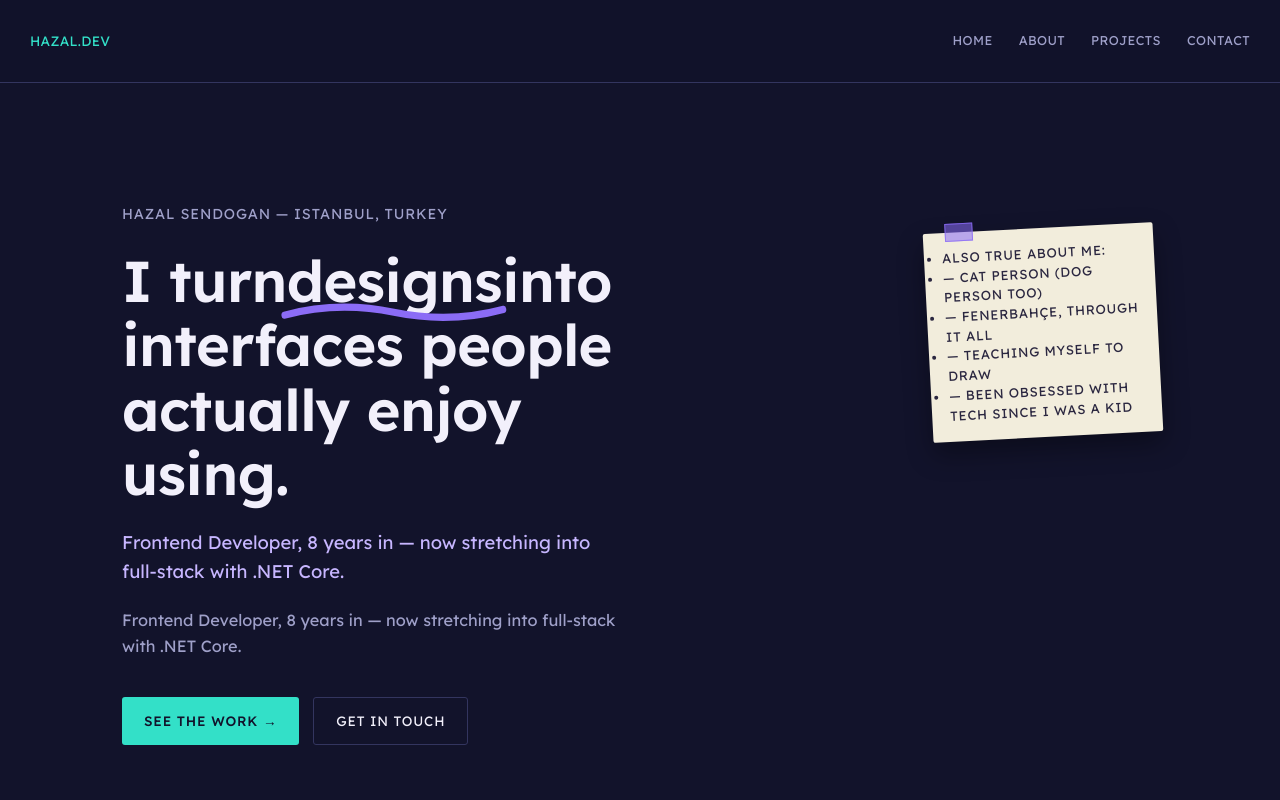
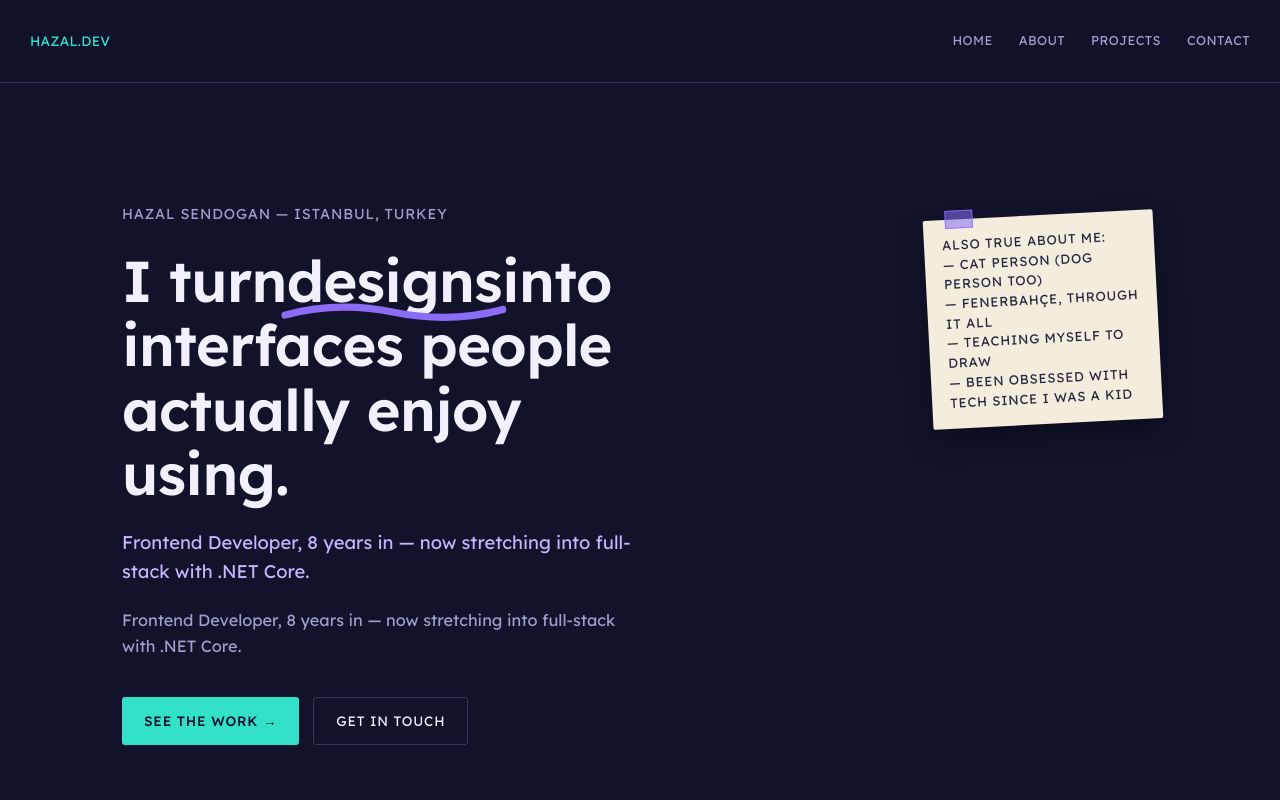
Before and after one commit to sendoganhazal/hazalsendogan, a Next.js app: page / in a window 1280 px wide. Shown: the top 800 px of the page. Built offline with nearby package versions, Linux system fonts and the light colour scheme.

Commit message:
homepage small desktop

```diff
--- a/src/app/globals.css
+++ b/src/app/globals.css
@@ -45,6 +45,11 @@ h3 {
   font-weight: 600;
   margin: 0;
   letter-spacing: -0.01em;
+}
+ul, li {
+  list-style-type: none;
+  margin: 0;
+  padding: 0;
 }
 /* NAV */
 nav {
@@ -264,13 +269,13 @@ nav .wrap {
   align-items: start;
 }
 .hero-col {
-  grid-column: 1 / 7;
+  grid-column: 1 / 10;
 }
 .hero-note-col {
   display: flex;
   justify-content: flex-end;
   padding-top: 12px;
-  grid-column: 7 / 13;
+  grid-column: 10 / 13;
 }
 @media (max-width: 767.98px) {
   .hero-inner {
@@ -313,15 +318,25 @@ nav .wrap {
     gap: 15px;
   }
   .hero-col {
-    grid-column: span 4;
+    grid-column: span 3;
   }
   .hero-note-col {
-    grid-column: span 2;
+    grid-column: span 3;
   }
 }
 @media (min-width: 1200px) and (max-width: 1399.98px) {
   .container {
     width: 1120px;
+  }
+     .hero-inner {
+    grid-template-columns: repeat(8, 1fr);
+    gap: 15px;
+  }
+  .hero-col {
+    grid-column: span 4;
+  }
+  .hero-note-col {
+    grid-column: span 4;
   }
 }
 
@@ -621,31 +636,28 @@ footer {
   color: var(--turquoise);
   font-weight: 500;
 }
-@media (max-width: 767.98px) {
+@media (max-width: 991.98px) {
   .teasers {
     grid-template-columns: repeat(2,1fr);
+    gap: 10px;
   }
   .teaser-card {
     grid-column: span 2;
   }
 }
 
-@media (min-width: 768px) and (max-width: 991.98px) {
-   .teasers {
-    grid-template-columns: repeat(4,1fr);
+@media (min-width: 992px) and (max-width: 1199.98px) {
+ .teasers {
+    grid-template-columns: repeat(6,1fr);
+    gap: 15px;
   }
   .teaser-card {
     grid-column: span 2;
   }
 }
-@media (min-width: 992px) and (max-width: 1199.98px) {
-  .container {
-    width: 960px;
-  }
-}
 @media (min-width: 1200px) and (max-width: 1399.98px) {
-  .container {
-    width: 1120px;
+  .teasers {
+    gap: 15;
   }
 }
 .back-link {
```
